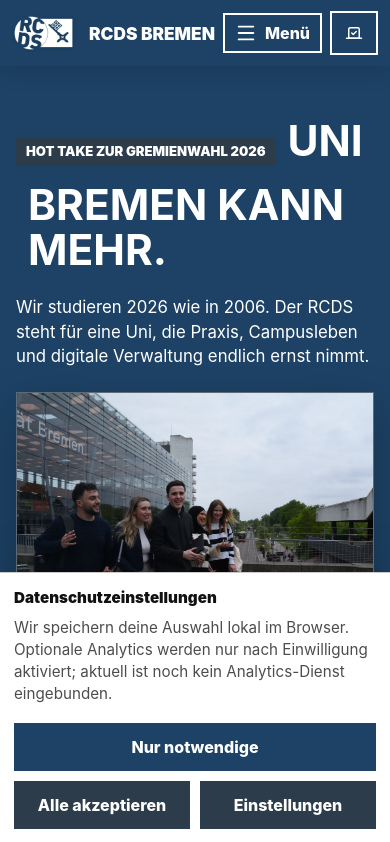
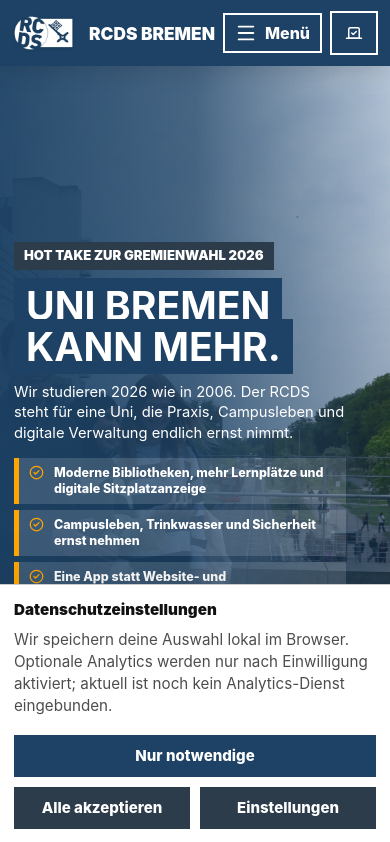
Before and after one commit to ZaraSheikhi/RCDS, a React (Vite) app: page / in a window 390 px wide. Shown: the top 842 px of the page. Built offline with nearby package versions, Linux system fonts and the light colour scheme.

Commit message:
Refine mobile hero text

```diff
--- a/src/App.css
+++ b/src/App.css
@@ -290,10 +290,6 @@
   max-width: 650px;
 }
 
-.hero-mobile-photo {
-  display: none;
-}
-
 .hero-program-points {
   display: grid;
   gap: 10px;
@@ -1851,77 +1847,61 @@
     min-height: calc(100svh - 66px);
   }
 
-  .hero-media,
+  .hero-media img {
+    object-position: 63% bottom;
+    transform: scale(1.01);
+  }
+
   .hero-overlay {
-    display: none;
+    background:
+      linear-gradient(90deg, rgba(29, 66, 101, 0.95) 0%, rgba(29, 66, 101, 0.78) 50%, rgba(29, 66, 101, 0.18) 100%),
+      linear-gradient(0deg, rgba(29, 66, 101, 0.9) 0%, rgba(29, 66, 101, 0.18) 52%, rgba(29, 66, 101, 0) 100%);
   }
 
   .hero-content {
-    align-self: auto;
-    justify-self: stretch;
-    max-width: none;
-    padding: 52px 16px 44px;
-    width: 100%;
+    align-self: end;
+    justify-self: start;
+    max-width: 360px;
+    padding: 42px 14px 30px;
   }
 
   .hero-content h1 {
-    font-size: 2.65rem;
-    line-height: 1.08;
+    font-size: clamp(2.05rem, 12vw, 2.45rem);
+    line-height: 1.04;
   }
 
   .hero-copy {
-    font-size: 1.05rem;
-    margin-top: 22px;
-  }
-
-  .hero-mobile-photo {
-    background: var(--rcds-slate);
-    border: 1px solid rgba(255, 255, 255, 0.24);
-    box-shadow: 0 18px 44px rgba(0, 0, 0, 0.26);
-    display: block;
-    margin: 24px 0 0;
-    overflow: hidden;
-    position: relative;
-  }
-
-  .hero-mobile-photo::after {
-    background:
-      linear-gradient(0deg, rgba(17, 17, 17, 0.24), transparent 36%),
-      linear-gradient(90deg, rgba(29, 66, 101, 0.12), transparent 58%);
-    content: '';
-    inset: 0;
-    pointer-events: none;
-    position: absolute;
-  }
-
-  .hero-mobile-photo img {
-    aspect-ratio: 4 / 3;
-    display: block;
-    height: auto;
-    object-fit: cover;
-    object-position: center bottom;
-    width: 100%;
+    font-size: 0.92rem;
+    line-height: 1.42;
+    margin-top: 14px;
   }
 
   .hero-program-points {
-    gap: 8px;
-    margin-top: 22px;
+    gap: 6px;
+    margin-top: 14px;
   }
 
   .hero-program-points span {
     align-items: start;
-    font-size: 0.94rem;
-    line-height: 1.38;
-    padding: 10px 12px;
+    font-size: 0.78rem;
+    line-height: 1.28;
+    min-height: 0;
+    padding: 7px 10px;
+  }
+
+  .hero-program-points svg {
+    height: 15px;
+    width: 15px;
   }
 
   .hero-actions,
   .hero-facts {
-    margin-top: 22px;
+    margin-top: 14px;
   }
 
   .button {
-    min-height: 48px;
+    font-size: 0.94rem;
+    min-height: 42px;
     width: 100%;
   }
 
@@ -1935,6 +1915,12 @@
   .hero-facts span,
   .source-links a {
     width: 100%;
+  }
+
+  .hero-facts span {
+    font-size: 0.84rem;
+    min-height: 34px;
+    padding: 0 10px;
   }
 
   .section-heading h2,
@@ -2145,11 +2131,22 @@
   }
 
   .hero-content {
-    padding: 50px 16px 42px;
+    max-width: 330px;
+    padding: 38px 12px 26px;
   }
 
   .hero-content h1 {
-    font-size: 2.28rem;
+    font-size: 1.95rem;
+  }
+
+  .hero-copy {
+    font-size: 0.86rem;
+    margin-top: 12px;
+  }
+
+  .hero-program-points span {
+    font-size: 0.74rem;
+    padding: 6px 9px;
   }
 
   .section-heading h2,
--- a/src/App.tsx
+++ b/src/App.tsx
@@ -320,13 +320,6 @@
             die Praxis, Campusleben und digitale Verwaltung endlich ernst
             nimmt.
           </p>
-          <figure className="hero-mobile-photo" aria-label="RCDS Bremen Teamfoto">
-            <img
-              src={assetHref(currentPage, campaignImages.heroTeam)}
-              alt="Team des RCDS Bremen auf dem Campus"
-              loading="eager"
-            />
-          </figure>
           <div className="hero-program-points" aria-label="Kernforderungen">
             {heroProgramPoints.map((point) => (
               <span key={point}>
--- a/src/data/campaign.ts
+++ b/src/data/campaign.ts
@@ -434,7 +434,7 @@
     text: 'Der Akademische Senat entscheidet unter anderem über Prüfungsordnungen, Studiengänge, Fachbereiche, zentrale Einrichtungen und Grundsätze der Mittelbewirtschaftung. Mattis tritt dafür an, dass diese Entscheidungen stärker aus studentischer Perspektive getroffen werden.',
   },
   {
-    role: 'Spitzenkandidatin SR',
+    role: 'Spitzenkandidat SR',
     body: 'Studierendenrat',
     name: 'Zara Sheikhi',
     text: 'Der Studierendenrat ist das höchste beschlussfassende Organ der Studierendenschaft, wählt und kontrolliert den AStA und entscheidet mit über die Verwendung der studentischen Beiträge. Zara steht für transparente Prioritäten und eine starke studentische Stimme.',
```
Also changed, not shown: 10 other files (tests, documents, lock files or other folders).
